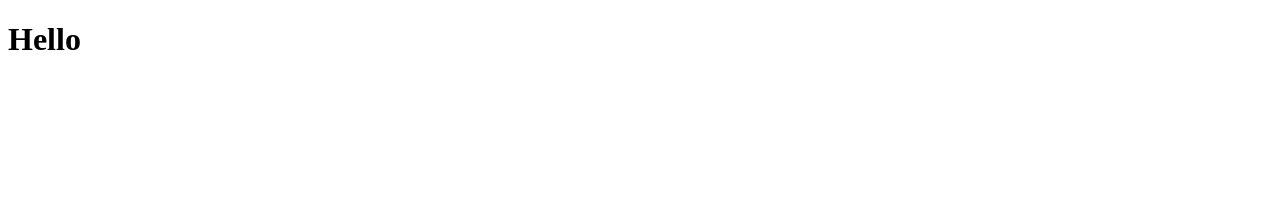
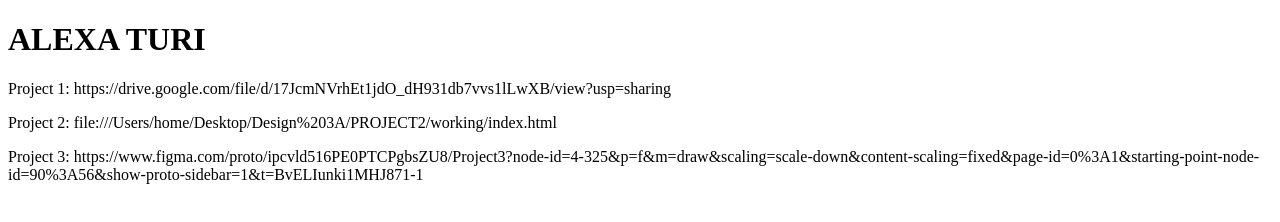
Before and after one commit to alexaturi/alexaturi.github.io, a plain HTML site: page index.html in a window 1280 px wide. Drawn offline with Linux system fonts and the light colour scheme.

Commit message:
Add files via upload

```diff
--- a/index.html
+++ b/index.html
@@ -1,8 +1,23 @@
 <!DOCTYPE html>
 <html>
   <body>
-    <h1>Hello</h1>
+    <h1>ALEXA TURI</h1>
 
+    <p>
+
+      Project 1: https://drive.google.com/file/d/17JcmNVrhEt1jdO_dH931db7vvs1lLwXB/view?usp=sharing
+
+    </p>
+
+    <p>
+      Project 2: file:///Users/home/Desktop/Design%203A/PROJECT2/working/index.html
+
+    </p>
+
+    <p>
+
+      Project 3: https://www.figma.com/proto/ipcvld516PE0PTCPgbsZU8/Project3?node-id=4-325&p=f&m=draw&scaling=scale-down&content-scaling=fixed&page-id=0%3A1&starting-point-node-id=90%3A56&show-proto-sidebar=1&t=BvELIunki1MHJ871-1
+    </p>
 
   </body>
 </html>
```
